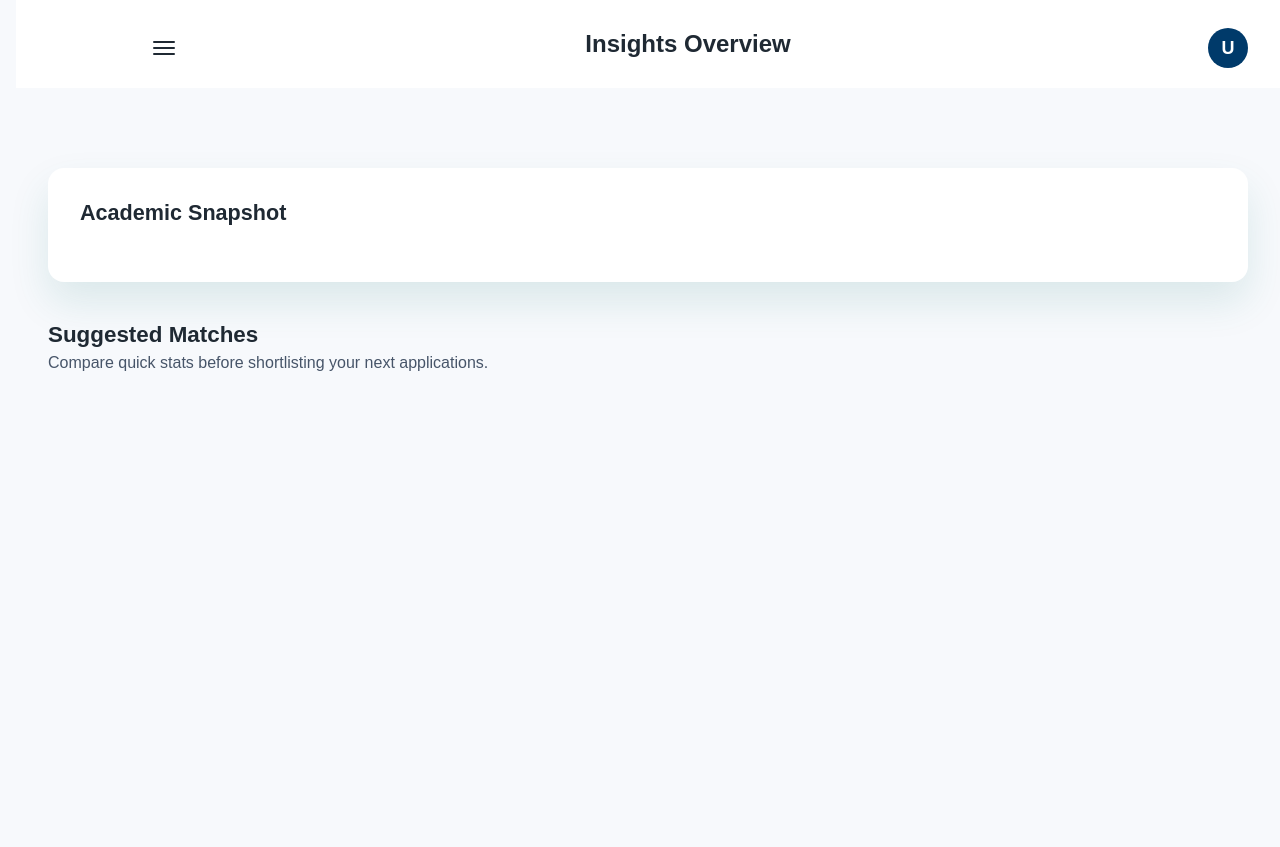
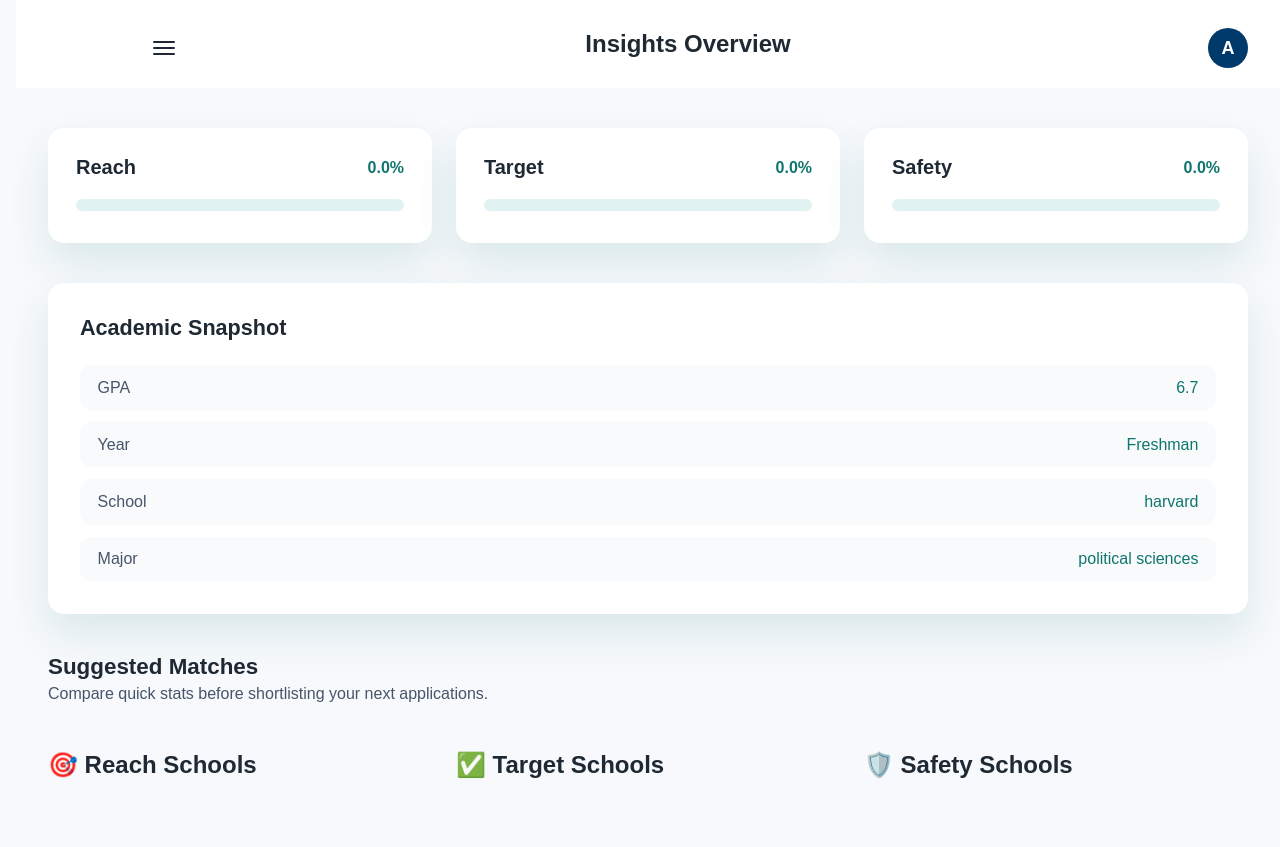
Before and after one commit to benwingfield05/pathwise, a Flask app: page /insights/1 in a window 1280 px wide. Before the commit the page ends 371 px from the top, so only its background shows below. Run offline with Flask 3, Linux system fonts and the light colour scheme; a user stored in the database is signed in; data comes from the database, SQL or seed files in the repository; data that the repository does not hold is empty.

Commit message:
Changed a bunch of stuff

```diff
--- a/app.py
+++ b/app.py
@@ -473,7 +473,8 @@
 # --- Insights (pull from DB; no live API)
 @app.route("/insights/<int:user_id>")
 def insights(user_id):
-    user = exec_query(f"SELECT * FROM {TB_USERS} WHERE id = :uid", {"uid": user_id}, one=True)
+    user = exec_query(f"SELECT id, email, name, school, year, major, gpa FROM {TB_USERS} WHERE id = :uid",
+                      {"uid": user_id}, one=True)
     if not user:
         flash("User not found.")
         return redirect(url_for("dashboard"))
@@ -483,42 +484,88 @@
         flash("Add a GPA to see insights.")
         return redirect(url_for("dashboard"))
 
-    schools = exec_query(f"SELECT * FROM {TB_SCHOOLS} WHERE sat_avg IS NOT NULL LIMIT 500")
-    categorized = {"Reach": [], "Target": [], "Safety": []}
+    # Pull candidate schools
+    rows = exec_query(f"""
+        SELECT id, name, state, city, sat_avg, act_avg, admission_rate, gpa_est
+        FROM {TB_SCHOOLS}
+        WHERE sat_avg IS NOT NULL
+        LIMIT 500
+    """)
 
-    for s in schools:
+    buckets = {"Reach": [], "Target": [], "Safety": []}
+    for s in rows:
         cat = categorize_school(user_gpa, s.get("gpa_est"))
-        sat = s.get("sat_avg")
-        percentile = None
-        if sat:
-            # simple ratio to ~percentile relative to median-ish SAT
-            percentile = percentile_vs_school(user["gpa"], s)
-        item = {
+        pct = percentile_vs_school(user_gpa, s)  # float or None
+
+        # Map to the exact keys your template uses
+        card = {
             "name": s.get("name"),
-            "state": s.get("state"),
-            "city": s.get("city"),
-            "adm_rate": round(s.get("admission_rate", 0) * 100, 2) if s.get("admission_rate") is not None else None,
-            "category": cat,
-            "sat_avg": sat,
-            "gpa_est": s.get("gpa_est"),
-            "percentile": percentile
+            "location": f"{(s.get('city') or '')}{', ' if s.get('city') and s.get('state') else ''}{(s.get('state') or '')}",
+            "percentile": (f"{pct:.1f}%" if isinstance(pct, (int, float)) else "N/A"),
+            "acceptance_rate": (f"{round(float(s['admission_rate']) * 100, 1)}%"
+                                if s.get("admission_rate") is not None else "N/A"),
+            "average_sat": (int(s["sat_avg"]) if s.get("sat_avg") is not None else "N/A"),
+            "logo": url_for("static", filename="school_placeholder.png"),
         }
-        if cat in categorized:
-            categorized[cat].append(item)
+        if cat in buckets:
+            buckets[cat].append(card)
 
+    # Sample 3/4/5 as requested
     random.seed(user_id)
     def pick(lst, n):
-        n = min(n, len(lst))
-        return random.sample(lst, n) if n > 0 else []
+        return random.sample(lst, min(n, len(lst))) if lst else []
 
-    final_list = pick(categorized["Reach"], 3) + pick(categorized["Target"], 4) + pick(categorized["Safety"], 5)
-    return render_template("insights.html", user=user, schools=final_list)
+    schools = pick(buckets["Reach"], 3) + pick(buckets["Target"], 4) + pick(buckets["Safety"], 5)
+
+    # Category bars (numeric percent for width)
+    def avg_pct(lst):
+        vals = []
+        for it in lst:
+            try:
+                vals.append(float(str(it["percentile"]).replace("%", "")))
+            except:
+                pass
+        return round(sum(vals) / len(vals), 1) if vals else 0.0
+
+    categories = [
+        {"name": "Reach",  "percentile": avg_pct(buckets["Reach"])},
+        {"name": "Target", "percentile": avg_pct(buckets["Target"])},
+        {"name": "Safety", "percentile": avg_pct(buckets["Safety"])},
+    ]
+
+    # Academic snapshot
+    metrics = [
+        {"label": "GPA",    "value": user_gpa},
+        {"label": "Year",   "value": user.get("year")   or "—"},
+        {"label": "School", "value": user.get("school") or "—"},
+        {"label": "Major",  "value": user.get("major")  or "—"},
+    ]
+
+    return render_template(
+        "insights.html",
+        app_name=app_name,
+        user=user,
+        categories=categories,
+        metrics=metrics,
+        schools=schools,
+        reach=pick(buckets["Reach"], 3),
+        target=pick(buckets["Target"], 4),
+        safety=pick(buckets["Safety"], 5)
+    )
+
+
+@app.route("/logout")
+def logout():
+    # Clear all session data
+    session.clear()
+    flash("You have been logged out.")
+    return redirect(url_for("index"))
 
 # ========== MAIN ==========
 if __name__ == "__main__":
     with app.app_context():
         create_tables()
         # Seed once if empty (optional)
-        # if not exec_query(f"SELECT 1 FROM {TB_SCHOOLS} LIMIT 1"):
-        #     seed_top_schools(limit=500)
+        if not exec_query(f"SELECT 1 FROM {TB_SCHOOLS} LIMIT 1"):
+             seed_top_schools(limit=1000)
     app.run(debug=True)
--- a/static/style.css
+++ b/static/style.css
@@ -338,6 +338,10 @@
 .account {
     position: relative;
 }
+.account avatar-initial {
+    background: #003a6a;
+
+}
 
 .avatar-button {
     width: 40px;
@@ -351,6 +355,21 @@
     display: flex;
     align-items: center;
     justify-content: center;
+}
+
+.college-initial {
+    width: 60px;
+    height: 60px;
+    border-radius: 50%;
+    background: #003a6a;
+    color: #ffffff;
+    border: none;
+    font-weight: 600;
+    font-size: 35px;
+    display: flex;
+    align-items: center;
+    justify-content: center;
+    margin-left: 14.25rem;
 }
 
 .account-dropdown {
@@ -397,6 +416,7 @@
     display: grid;
     gap: 0.5rem;
 }
+.account
 
 .account-actions a {
     text-decoration: none;
--- a/templates/dashboard.html
+++ b/templates/dashboard.html
@@ -15,7 +15,7 @@
       <nav class="sidebar-nav" aria-label="Primary">
         <a href="{{ url_for('dashboard') }}" class="sidebar-link active">Dashboard</a>
         <a href="#" class="sidebar-link">Pathways</a>
-        <a href="{{ url_for('insights') }}" class="sidebar-link">Insights</a>
+        <a href="{{ url_for('insights', user_id=session['user_id']) }}" class="sidebar-link">Insights</a>
         <a href="#" class="sidebar-link">Admissions</a>
         <a href="#" class="sidebar-link">Essays Workshop</a>
         <a href="#" class="sidebar-link">Settings</a>
@@ -59,7 +59,7 @@
               <p>Keep tabs on upcoming deadlines and required documents.</p>
             </article>
             <article class="card">
-            <h2><a href="{{ url_for('insights') }}">Insights</a></h2>
+            <h2><a href="{{ url_for('insights', user_id=session['user_id']) }}">Insights</a></h2>
               <p>Draft responses, collect feedback, and track revisions in one place.</p>
             </article>
             <article class="card">
--- a/templates/insights.html
+++ b/templates/insights.html
@@ -17,7 +17,7 @@
         <a href="#" class="sidebar-link">Admissions</a>
         <a href="#" class="sidebar-link">Essays</a>
         <a href="#" class="sidebar-link">Scholarships</a>
-        <a href="{{ url_for('insights') }}" class="sidebar-link active">Insights</a>
+        <a href="{{ url_for('insights', user_id=session['user_id']) }}" class="sidebar-link active">Insights</a>
         <a href="#" class="sidebar-link">Settings</a>
       </nav>
     </aside>
@@ -30,13 +30,13 @@
         <h1 class="welcome-message">Insights Overview</h1>
         <div class="account" id="account">
           <button class="avatar-button" id="avatarButton" aria-haspopup="true" aria-expanded="false">
-            <span class="avatar-initial">{{ (name or 'User')[:1]|upper }}</span>
+            <span class="avatar-initial">{{ (user.name or 'User')[:1]|upper }}</span>
           </button>
           <div class="account-dropdown" id="accountDropdown" role="menu">
             <div class="account-summary">
-              <p class="account-name">{{ name }}</p>
-              {% if email %}
-              <p class="account-email">{{ email }}</p>
+              <p class="account-name">{{ user.name }}</p>
+              {% if user.email %}
+              <p class="account-email">{{ user.email }}</p>
               {% endif %}
             </div>
             <ul class="account-actions">
@@ -81,18 +81,56 @@
             <p>Compare quick stats before shortlisting your next applications.</p>
           </div>
           <div class="insight-school-grid">
-            {% for school in schools %}
-            <article class="insight-school-card">
-              <h3>{{ school.name }}</h3>
-              <img src="{{ school.logo }}" alt="{{ school.name }} logo" class="insight-school-logo">
-              <ul class="insight-school-meta">
-                <li><span class="meta-label">Location</span><span class="meta-value">{{ school.location }}</span></li>
-                <li><span class="meta-label">Admission Percentile</span><span class="meta-value">{{ school.percentile }}</span></li>
-                <li><span class="meta-label">Acceptance Rate</span><span class="meta-value">{{ school.acceptance_rate }}</span></li>
-                <li><span class="meta-label">Average SAT</span><span class="meta-value">{{ school.average_sat }}</span></li>
-              </ul>
-            </article>
-            {% endfor %}
+            <!-- Reach Schools -->
+            <section class="category-section">
+                <h2>🎯 Reach Schools</h2>
+                <div class="school-list">
+                    {%  for school in reach %}
+                    <div class="insight-school-card">
+                        <h3>{{ school.name }}</h3>
+                        <span class="college-initial">{{ (school.name or 'School')[:1]|upper }}</span>
+                        <div class="school-meta">{{ school.location }}</div>
+                        <div class="school-meta">SAT Avg: {{ school.average_sat or "N/A" }}</div>
+                        <div class="school-meta">Admission Rate: {{ school.acceptance_rate or "N/A" }}</div>
+                        <div class="school-meta">Percentile: {{ school.percentile or "N/A" }}</div>
+                    </div>
+                    {% endfor %}
+                </div>
+            </section>
+
+            <!-- Target Schools -->
+            <section class="category-section">
+                <h2>✅ Target Schools</h2>
+                <div class="school-list">
+                    {%  for school in target %}
+                    <div class="insight-school-card">
+                        <h3>{{ school.name }}</h3>
+                        <span class="college-initial">{{ (school.name or 'School')[:1]|upper }}</span>
+                        <div class="school-meta">{{ school.location }}</div>
+                        <div class="school-meta">SAT Avg: {{ school.average_sat or "N/A" }}</div>
+                        <div class="school-meta">Admission Rate: {{ school.acceptance_rate or "N/A" }}</div>
+                        <div class="school-meta">Percentile: {{ school.percentile or "N/A" }}</div>
+                    </div>
+                    {% endfor %}
+                </div>
+            </section>
+
+            <!-- Safety Schools -->
+            <section class="category-section">
+                <h2>🛡️ Safety Schools</h2>
+                <div class="school-list">
+                    {% for school in safety %}
+                    <div class="insight-school-card">
+                        <h3>{{ school.name }}</h3>
+                        <span class="college-initial">{{ (school.name or 'School')[:1]|upper }}</span>
+                        <div class="school-meta">{{ school.location }}</div>
+                        <div class="school-meta">SAT Avg: {{ school.average_sat or "N/A" }}</div>
+                        <div class="school-meta">Admission Rate: {{ school.acceptance_rate or "N/A" }}</div>
+                        <div class="school-meta">Percentile: {{ school.percentile or "N/A" }}</div>
+                    </div>
+                    {% endfor %}
+                </div>
+            </section>
           </div>
         </section>
       </div>
```
Also changed, not shown: static/quiz.css (added, +25 -0 lines), templates/quiz.html (added, +29 -0 lines), templates/quiz_results.html (added, +21 -0 lines).
